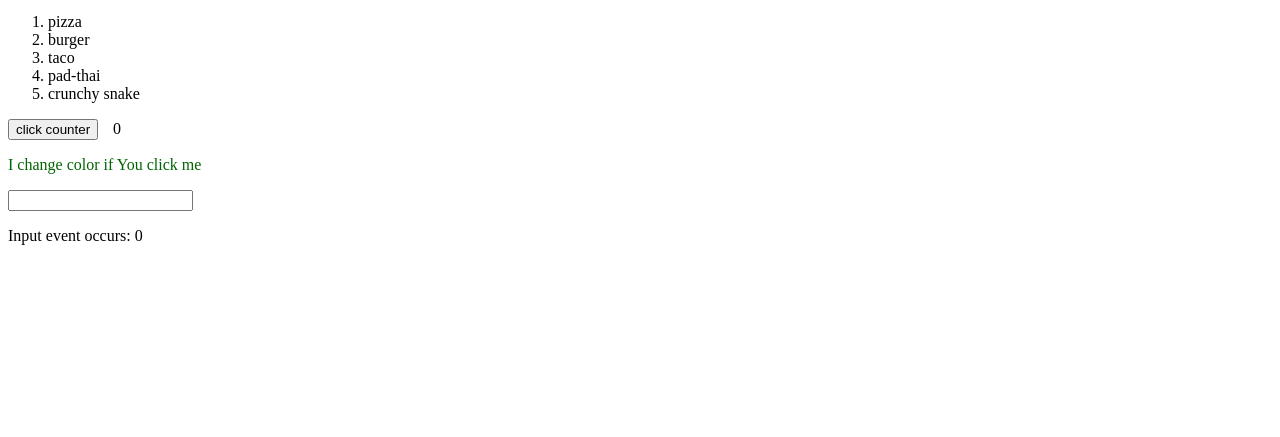
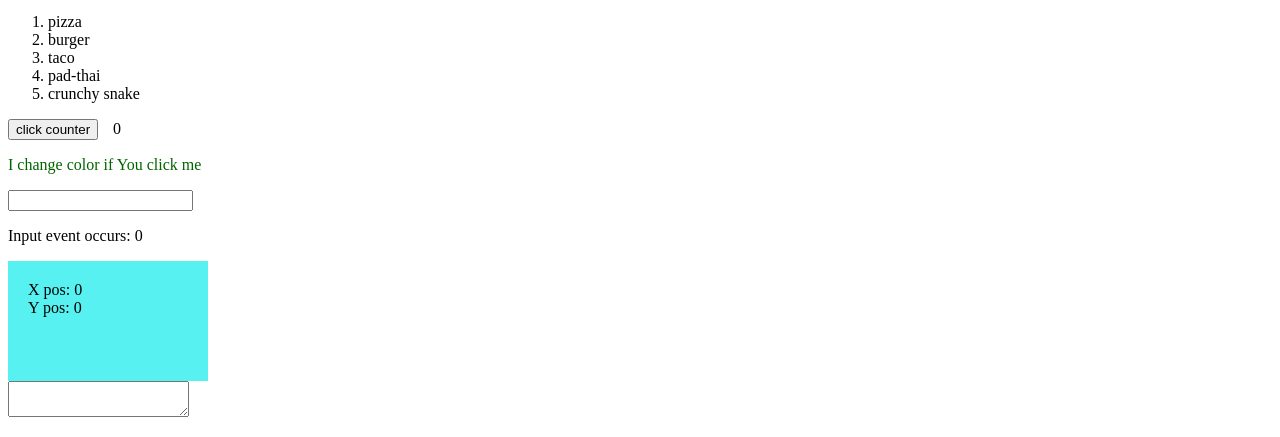
Before and after one commit to bmalvo/Vue_learning, a website: page index.html in a window 1280 px wide. Shown: the part 557-994 px from the top of the page. Before the commit the page ends 818 px from the top, so only its background shows below. Drawn offline with nearby package versions, Linux system fonts and the light colour scheme.

Commit message:
Vue methods

```diff
--- a/index.html
+++ b/index.html
@@ -16,6 +16,12 @@
         }
         .textOrange {
             color:darkorange
+        }
+        .divSize {
+            width: 160px;
+            height: 80px;
+            background-color: rgb(87, 241, 241);
+            padding: 20px;
         }
     </style>
 </head>
@@ -42,6 +48,12 @@
         <p v-on:click="changeColor" v-bind:class="vueClass3">I change color if You click me</p>
         <input v-on:input="inpCounter++" type="text">
         <p>{{'Input event occurs: ' + inpCounter}}</p>
+        <div :class="vueClass5" v-on:mousemove="mousePos">
+            <span>X pos: {{xPos}}</span><br>
+            <span>Y pos: {{yPos}}</span>
+        </div>
+        <textarea v-on:input="writeText" name="" id=""></textarea>
+        <p>{{doubleTxt}}</p>
     </div>
 
     <script src="https://unpkg.com/vue@3/dist/vue.global.js"></script>
@@ -56,13 +68,17 @@
         vueClass2: 'seagreenBG',
         vueClass3: 'textGreen',
         vueclass4: 'textOrange',
+        vueClass5: 'divSize',
         size: 24,
         stockCount : 1,
         text: 'I like pizza and tacos',
         vShow: true,
         manyFood: ['pizza', 'burger', 'taco', 'pad-thai', 'crunchy snake'],
         count: 0,
-        inpCounter: 0
+        inpCounter: 0,
+        xPos: 0,
+        yPos: 0,
+        doubleTxt: ''
       }
     },
     methods: {
@@ -72,6 +88,13 @@
             } else {
                 this.vueClass3 = 'textOrange'
             }
+        },
+        mousePos(e) {
+            this.xPos = e.offsetX
+            this.yPos = e.offsetY
+        },
+        writeText(e) {
+            this.doubleTxt = e.target.value
         }
     }
   })
```
